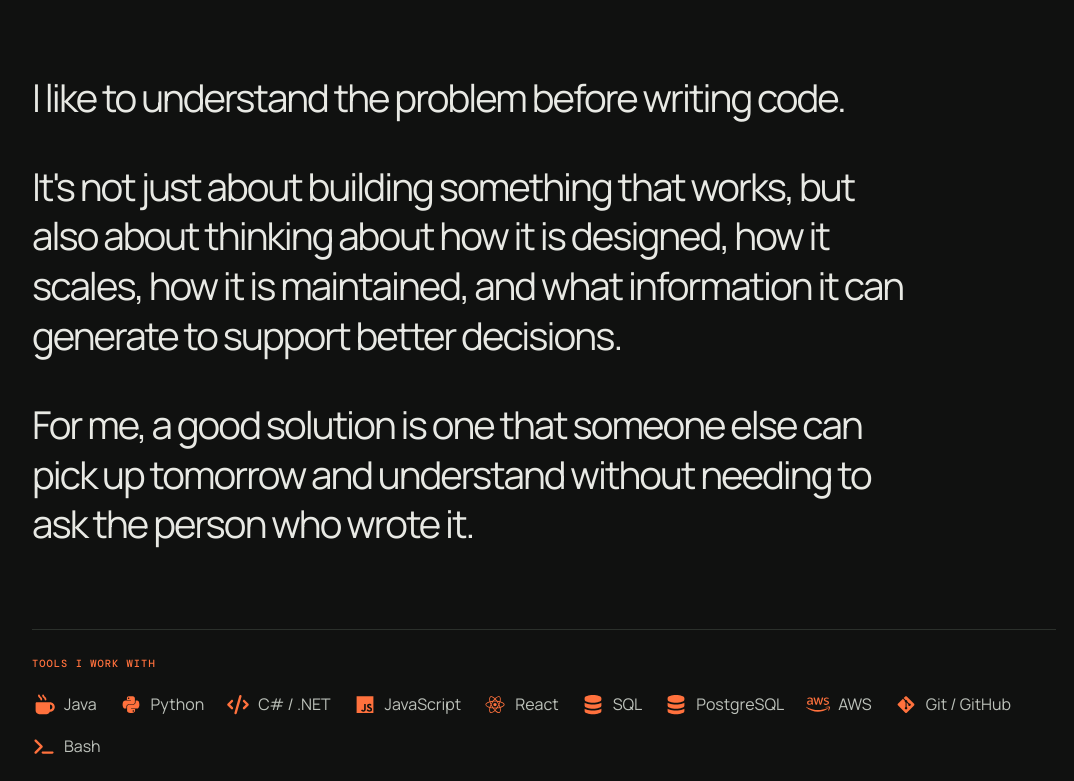
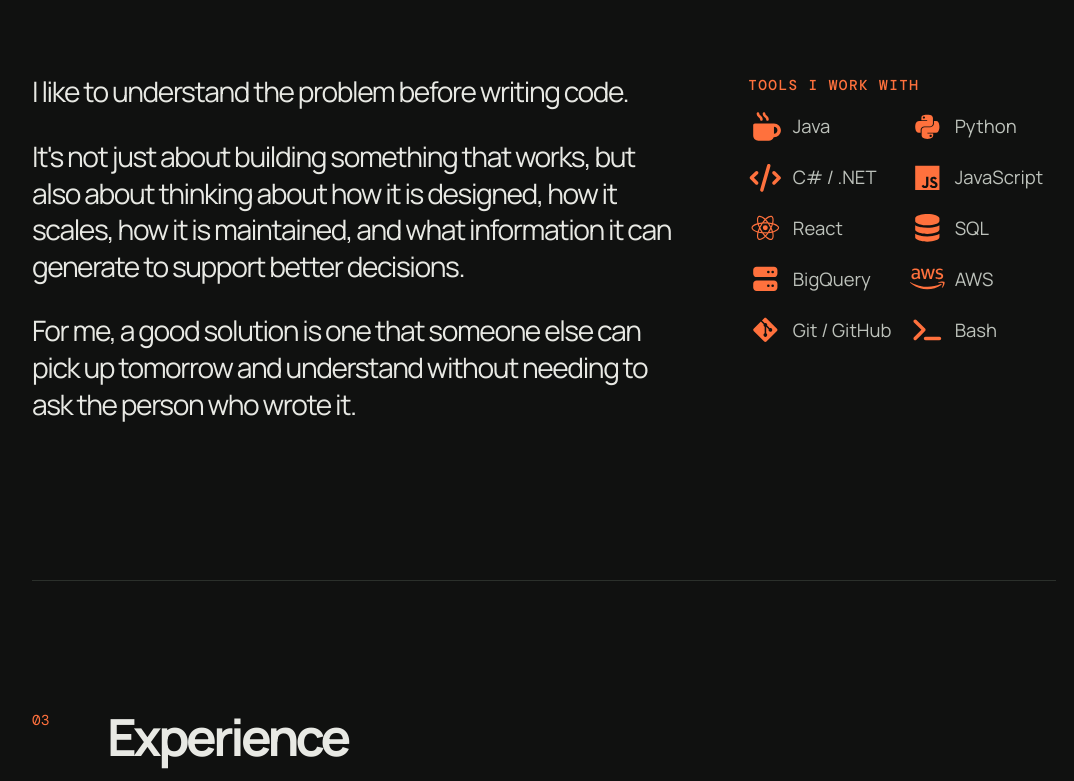
Before and after one commit to DucklingTalks/portfolio, a React (Vite) app: page / in a window 1280 px wide. Shown: the part 979-1760 px from the top of the page, without its empty margins (96-1170 px from the left). Built offline with nearby package versions, Linux system fonts and the light colour scheme.

Commit message:
feat: update skills section and enhance layout for better readability

```diff
--- a/src/main.jsx
+++ b/src/main.jsx
@@ -13,6 +13,7 @@ import {
   faGraduationCap,
   faMugHot,
   faTerminal,
+  faServer,
 } from "@fortawesome/free-solid-svg-icons";
 import {
   faAws,
@@ -256,7 +257,7 @@ const skills = [
   ["JavaScript", faJs],
   ["React", faReact],
   ["SQL", faDatabase],
-  ["PostgreSQL", faDatabase],
+  ["BigQuery", faServer],
   ["AWS", faAws],
   ["Git / GitHub", faGitAlt],
   ["Bash", faTerminal],
@@ -407,12 +408,18 @@ function App() {
           </a>
         </section>
         <Section id="about" number="02" title={t.aboutTitle}>
+          <div className="about-layout">
+            <div className="about-copy">
               {aboutParagraphs.map((paraph, index) => (
-            <p key={`${paraph.slice(0, 12)}-${index}`} className="large-copy">
+                <p
+                  key={`${paraph.slice(0, 12)}-${index}`}
+                  className="large-copy"
+                >
                   {paraph}
                 </p>
               ))}
-          <div className="skill-list">
+            </div>
+            <aside className="skill-list">
               <span>{t.skillsTitle}</span>
               <p className="skill-items">
                 {skills.map(([name, icon]) => (
@@ -422,6 +429,7 @@ function App() {
                   </span>
                 ))}
               </p>
+            </aside>
           </div>
         </Section>
         <Section
--- a/src/styles.css
+++ b/src/styles.css
@@ -126,7 +126,7 @@ nav a:hover,
 .skill-list > span {
   color: var(--orange);
   font:
-    500 0.65rem "DM Mono",
+    500 0.9rem "DM Mono",
     monospace;
   letter-spacing: 0.1em;
   text-transform: uppercase;
@@ -297,7 +297,7 @@ nav a:hover,
 .project-number {
   color: var(--orange);
   font:
-    0.68rem "DM Mono",
+    0.9rem "DM Mono",
     monospace;
 }
 .timeline-index svg {
@@ -316,34 +316,45 @@ nav a:hover,
   margin: 17px 0 0;
 }
 .large-copy {
-  font-size: clamp(1.4rem, 3vw, 2.65rem);
+  font-size: clamp(1.4rem, 2.2vw, 2.65rem);
   letter-spacing: -0.05em;
   line-height: 1.3;
   max-width: 880px;
 }
+.about-layout {
+  align-items: start;
+  display: grid;
+  gap: clamp(40px, 6vw, 100px);
+  grid-template-columns: minmax(0, 1.35fr) minmax(240px, 0.65fr);
+}
+.about-copy .large-copy:first-child {
+  margin-top: 0;
+}
 .skill-list {
-  border-top: 1px solid var(--line);
-  margin-top: 80px;
-  padding-top: 20px;
+  container-type: inline-size;
+  margin-top: 0;
 }
 .skill-list p {
   color: #bdc2bb;
-  font-size: 1rem;
+  font-size: 0.8rem;
   line-height: 2;
 }
 .skill-items {
-  display: flex;
-  flex-wrap: wrap;
-  gap: 10px 22px;
+  display: grid;
+  gap: 14px 16px;
+  grid-template-columns: repeat(2, minmax(0, 1fr));
 }
 .skill-item {
   align-items: center;
   display: inline-flex;
-  gap: 8px;
+  font-size: clamp(0.9rem, 6cqi, 1.2rem);
+  gap: 10px;
+  min-width: 0;
 }
 .skill-item svg {
   color: var(--orange);
-  font-size: 1.2rem;
+  flex: 0 0 auto;
+  font-size: clamp(1.4rem, 9cqi, 1.8rem);
 }
 .timeline-item,
 .education-card {
@@ -636,8 +647,17 @@ footer {
   .large-copy {
     font-size: 1.55rem;
   }
+  .about-layout {
+    display: block;
+  }
+  .skill-list {
+    margin-top: 55px;
+  }
   .skill-list p {
     line-height: 2.5;
+  }
+  .skill-items {
+    gap: 14px 22px;
   }
   .contact {
     padding-top: 100px;
@@ -651,6 +671,11 @@ footer {
     margin-top: 100px;
   }
 }
+@media (max-width: 430px) {
+  .skill-items {
+    grid-template-columns: 1fr;
+  }
+}
 @media (prefers-reduced-motion: reduce) {
   html {
     scroll-behavior: auto;
```
Lines whose indentation alone changed are shown as unchanged.
